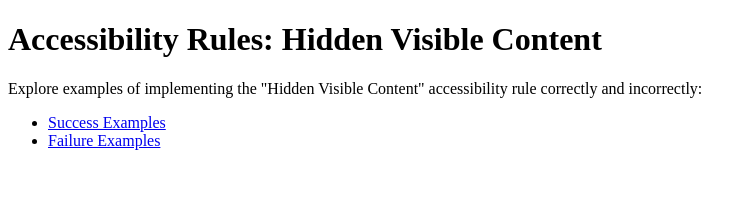
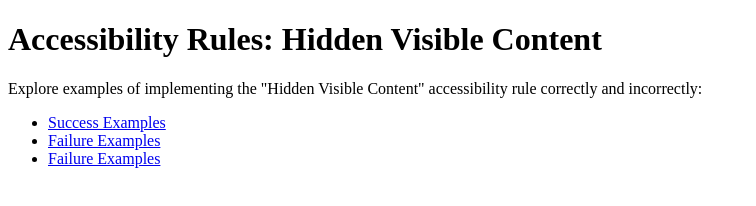
Before and after one commit to Adizimhi/adizimhi.github.io, a website: page index.html in a window 1280 px wide. Shown: the whole page, without its empty margins (0-756 px from the left). Drawn offline with Linux system fonts and the light colour scheme.

Commit message:
Update index.html

```diff
--- a/index.html
+++ b/index.html
@@ -11,6 +11,7 @@
     <ul>
         <li><a href="hiddenVisibleContentSuccess.html">Success Examples</a></li>
         <li><a href="hiddenVisibleContentFailure.html">Failure Examples</a></li>
+         <li><a href="emptyLinksFailure.html">Failure Examples</a></li>
     </ul>
 </body>
 </html>
```
